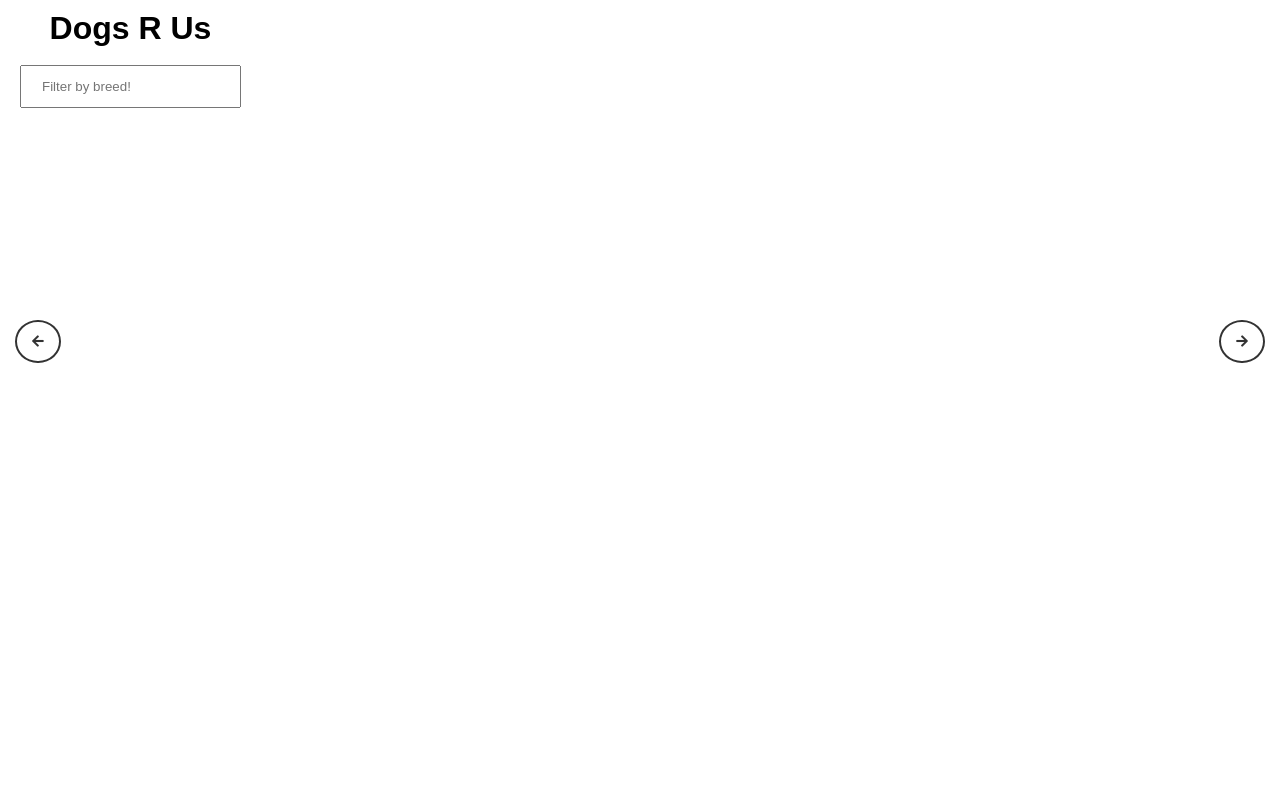
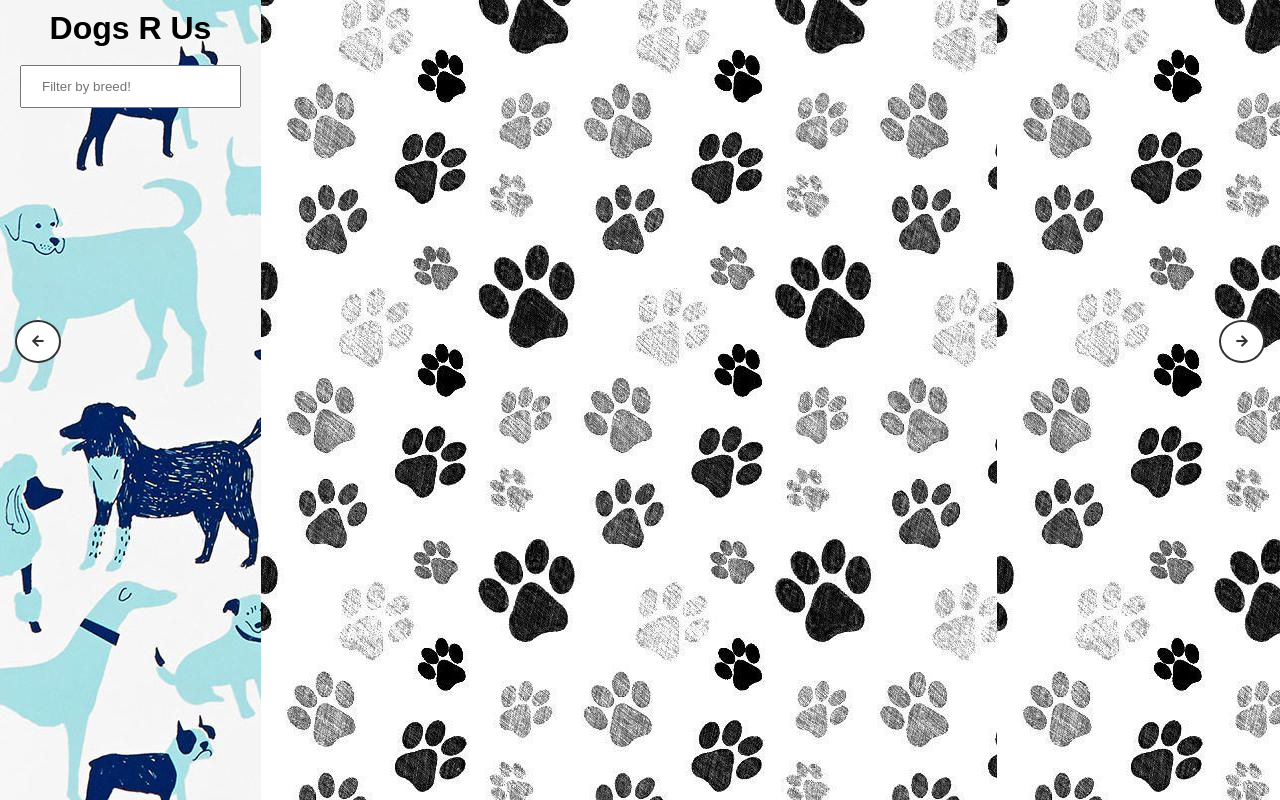
Before and after one commit to chhines/chhines, a plain HTML site: page index.html in a window 1280 px wide. Drawn offline with Linux system fonts and the light colour scheme; no server answers.

Commit message:
Update main.css

```diff
--- a/main.css
+++ b/main.css
@@ -7,7 +7,7 @@ body{
     height: 100%;
     width: 100%;
     display: flex;
-    background: url(images/List_bg.jpg);
+    background: url(List_bg.jpg);
     flex-direction: row;
 }
 
@@ -33,7 +33,7 @@ input[type=text] {
 
 .gallery{
     flex: 1;
-    background: url(images/Gallery_bg.jpg);
+    background: url(Gallery_bg.jpg);
     position:relative;
 }
 
```
